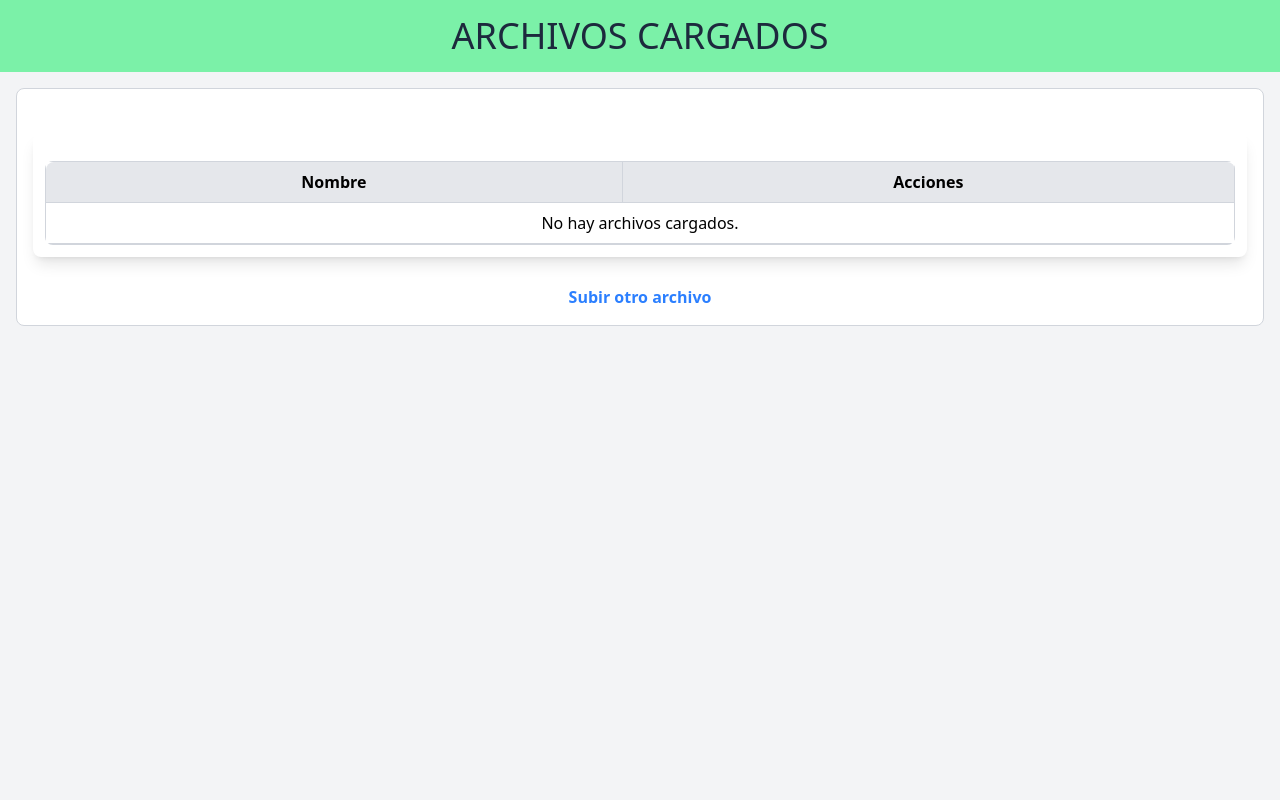
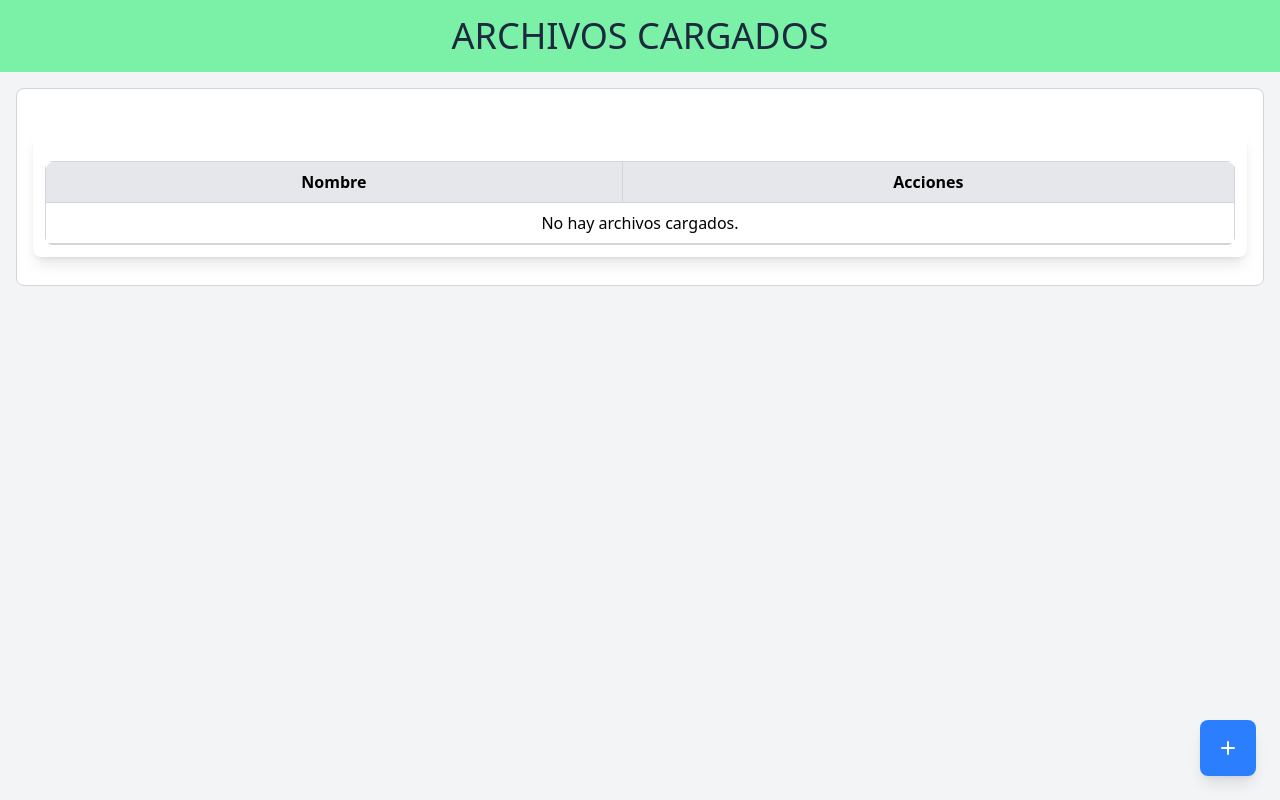
Before and after one commit to Alejo-P/Servidor_apps_moviles, a Flask app: page /views/files in a window 1280 px wide. Run offline with Flask 3, Linux system fonts and the light colour scheme.

Commit message:
Mejorar la interfaz de usuario en las páginas de carga y visualización de archivos, añadiendo botones flotantes para acceder a funciones y organizando el contenido.

```diff
--- a/templates/viewPDFs.html
+++ b/templates/viewPDFs.html
@@ -56,8 +56,16 @@
                 </tfoot>
             </table>
         </div>
-        <a href="/views/upload" class="block text-center text-blue-500 font-bold mt-4">
-            Subir otro archivo
+        <a
+            href="/views/upload"
+            class="fixed bottom-6 right-6 bg-blue-500 text-white w-14 h-14 flex items-center justify-center rounded-lg shadow-lg hover:bg-blue-600 transition duration-300 m-0 p-0"
+            title="Subir archivos"
+        >
+            <span class="text-3xl">
+                <svg xmlns="http://www.w3.org/2000/svg" class="h-6 w-6" fill="none" viewBox="0 0 24 24" stroke="currentColor">
+                    <path stroke-linecap="round" stroke-linejoin="round" stroke-width="2" d="M12 6v6m0 0v6m0-6h6m-6 0H6"></path>
+                </svg>
+            </span>
         </a>
     </div>
 
```
Also changed, not shown: templates/uploadForm.html (+13 -13 lines).
